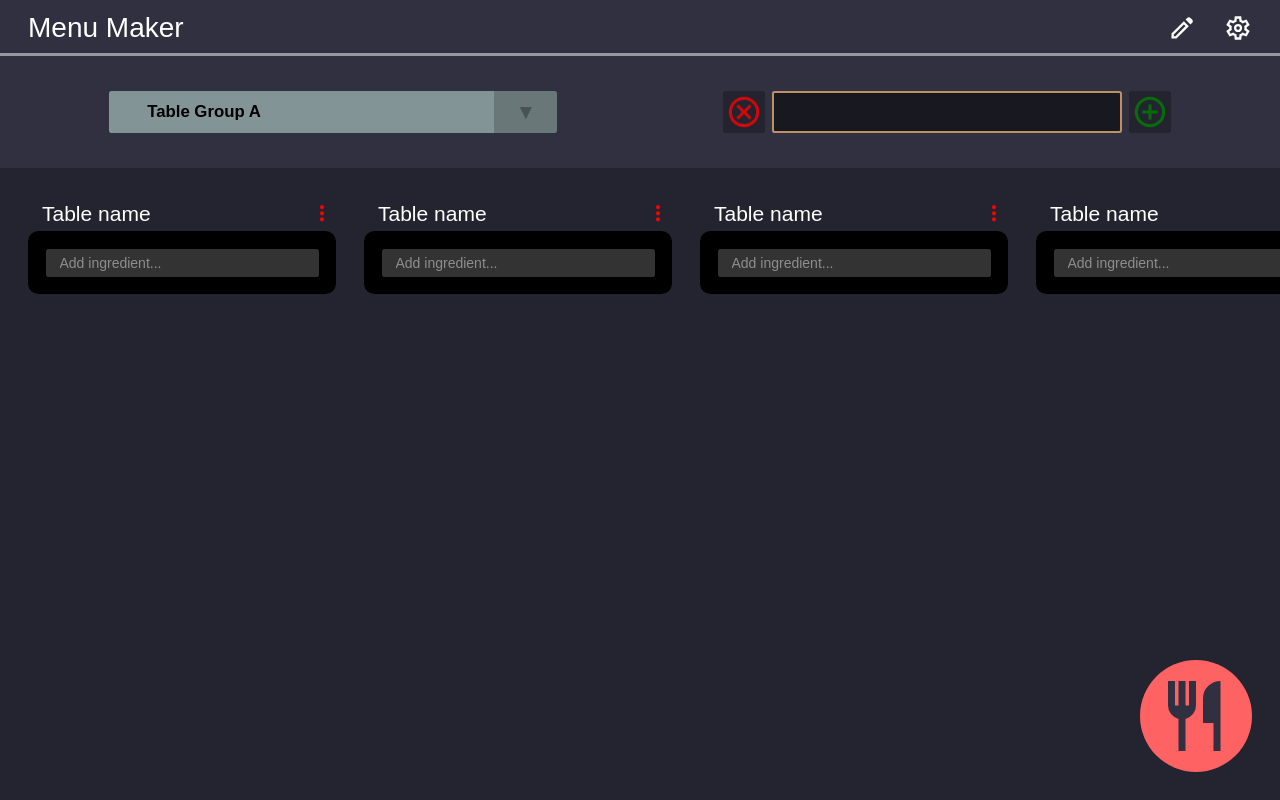
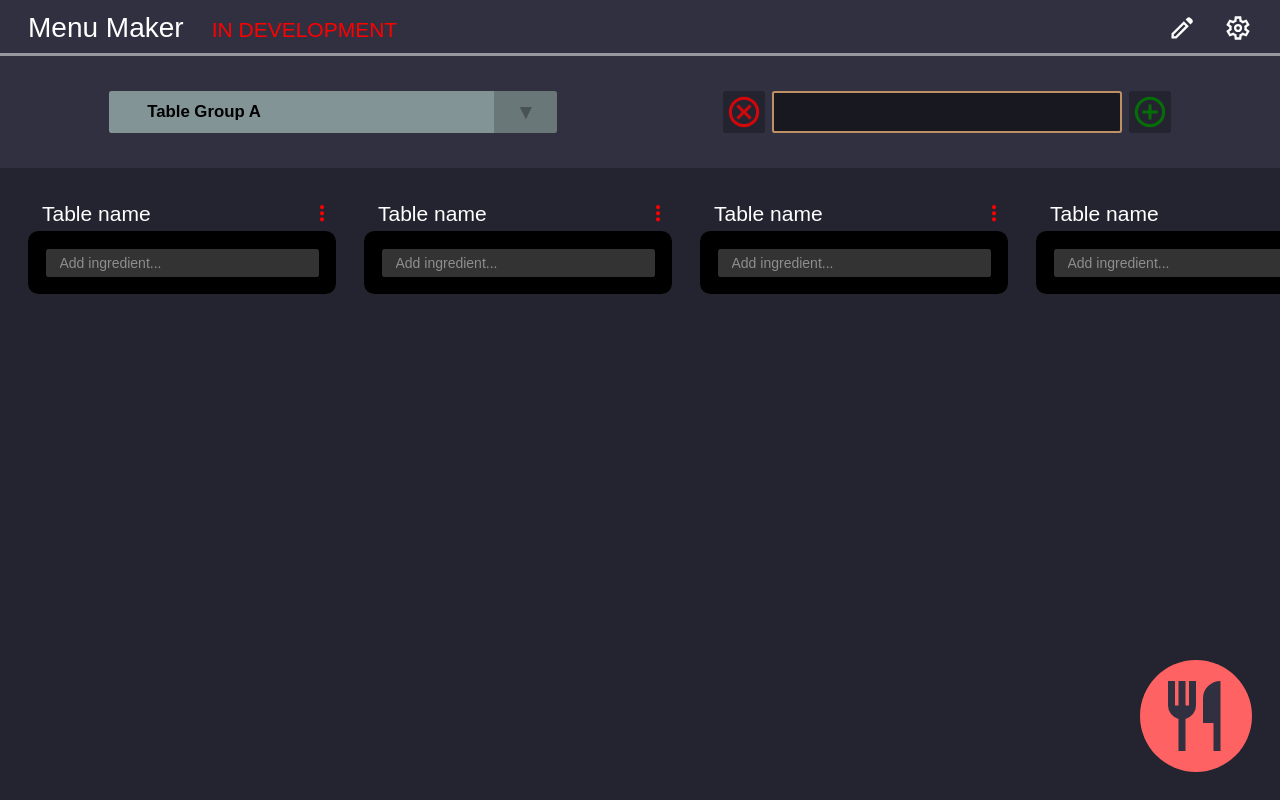
Before and after one commit to dogspace/menu_maker, a Flask app: page / in a window 1280 px wide. Run offline with Flask 3, Linux system fonts and the light colour scheme.

Commit message:
Added 'In development' message to title, prep to go live

```diff
--- a/app/styles/styles.css
+++ b/app/styles/styles.css
@@ -83,6 +83,13 @@ body {
     font-size: 2rem;
     line-height: 2rem;
     color: var(--text1);
+}
+
+/* TEMP TEMP TEMP TEMP TEMP TEMP TEMP TEMP */
+.title span {
+    color: red;
+    margin: 0 2rem;
+    font-size: 1.5rem;
 }
 
 .settings {
@@ -697,7 +704,7 @@ body {
     position: relative;
     height: 0.2rem;
     border-radius: 0.2rem;
-    background-color: white;
+    background-color: var(--text1);
     opacity: 60%;
 }
 
--- a/app/templates/index.html
+++ b/app/templates/index.html
@@ -3,7 +3,7 @@
 {% block body %}
 
 <div class="header">
-    <div class="title">Menu Maker</div>
+    <div class="title">Menu Maker<span>IN DEVELOPMENT</span></div>
     <div class="settings">
         <div class="edit-icon">
             <svg xmlns="http://www.w3.org/2000/svg" height="24" viewBox="0 -960 960 960" width="24">
```
